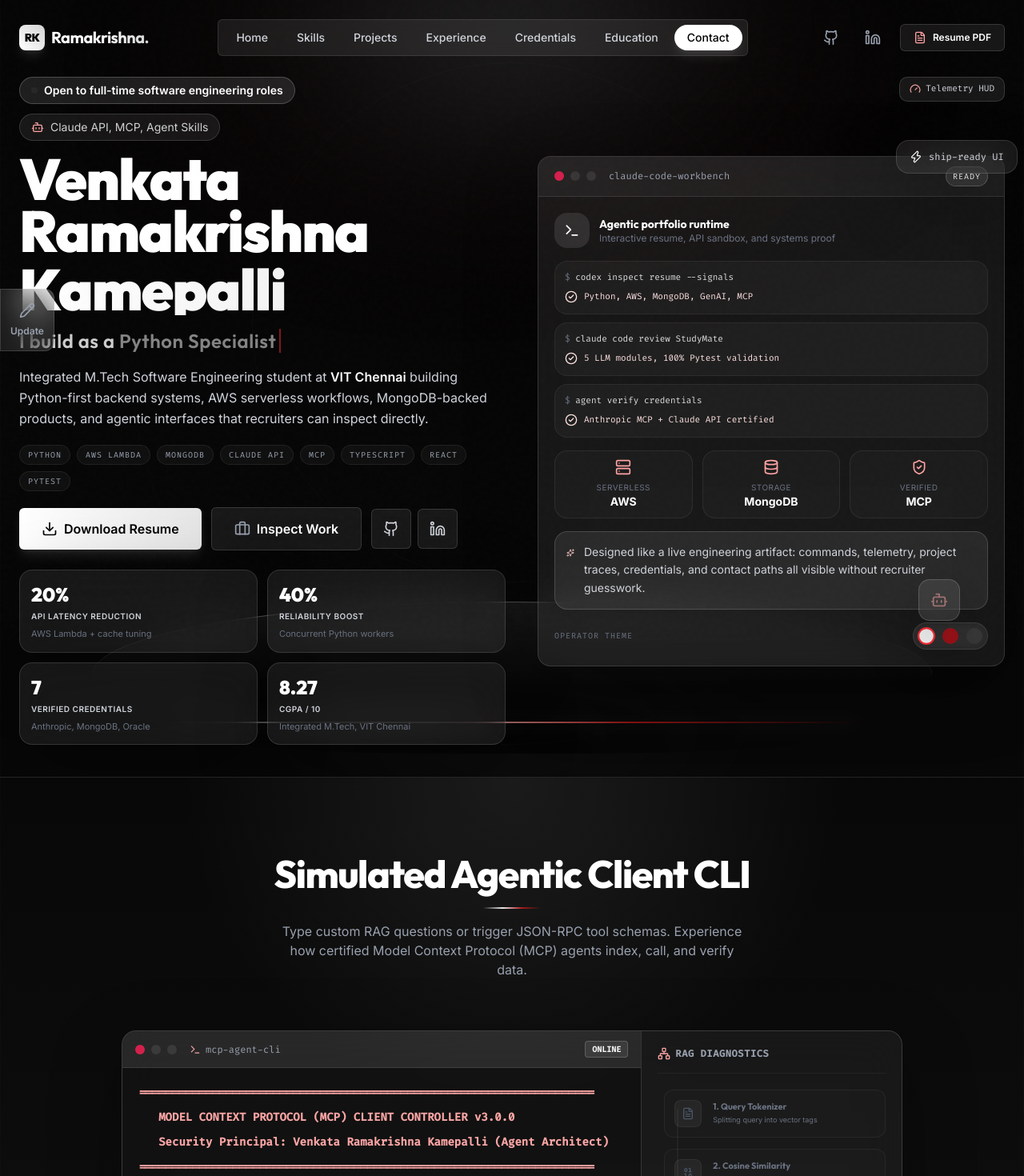
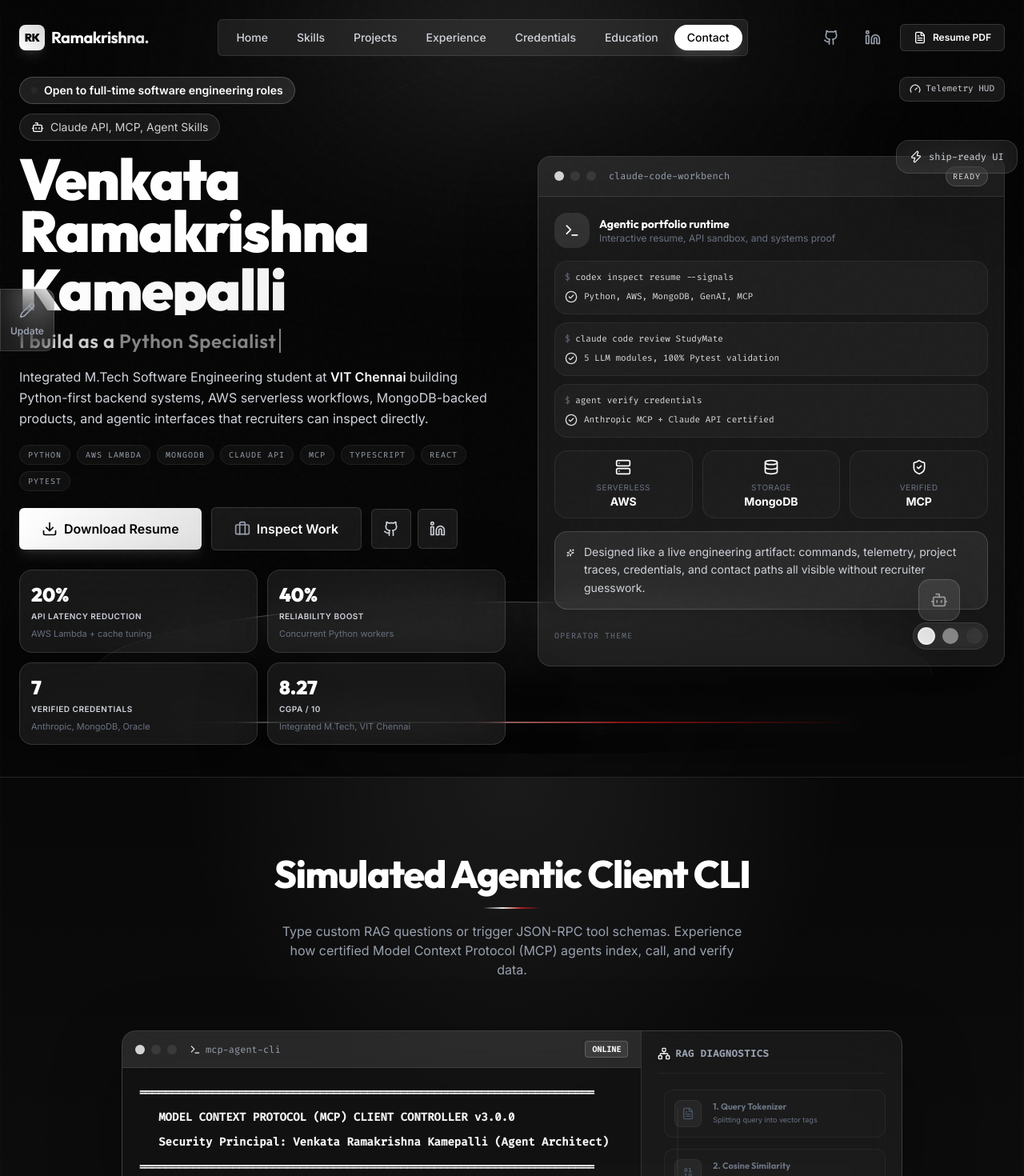
Before and after one commit to Ramakrishna9-R09/ramakrishna-portfolio, a React (Vite) app: page / in a window 1280 px wide. Shown: the top 1470 px of the page at 80% size. Built offline with nearby package versions, Linux system fonts and the light colour scheme.

Commit message:
Switch Tesla palette accents to white

```diff
--- a/src/App.tsx
+++ b/src/App.tsx
@@ -89,21 +89,21 @@
   };
 
   const themeGradients = {
-    purple: { color1: 'rgba(255, 255, 255, 0.09)', color2: 'rgba(185, 28, 28, 0.07)' },
-    emerald: { color1: 'rgba(244, 244, 245, 0.08)', color2: 'rgba(220, 38, 38, 0.06)' },
+    purple: { color1: 'rgba(255, 255, 255, 0.09)', color2: 'rgba(244, 244, 245, 0.05)' },
+    emerald: { color1: 'rgba(244, 244, 245, 0.08)', color2: 'rgba(255, 255, 255, 0.04)' },
     indigo: { color1: 'rgba(161, 161, 170, 0.08)', color2: 'rgba(255, 255, 255, 0.045)' }
   };
 
   const spotlightColors = {
     purple: 'rgba(255, 255, 255, 0.055)',
-    emerald: 'rgba(185, 28, 28, 0.045)',
+    emerald: 'rgba(255, 255, 255, 0.045)',
     indigo: 'rgba(244, 244, 245, 0.04)'
   };
 
   return (
     <EditModeProvider>
     <div
-      className="premium-shell min-h-screen text-white selection:bg-red-500/30 selection:text-white antialiased font-sans relative overflow-x-hidden"
+      className="premium-shell min-h-screen text-white selection:bg-white/30 selection:text-black antialiased font-sans relative overflow-x-hidden"
       style={{ '--spotlight-color': spotlightColors[activeTheme] } as React.CSSProperties}
     >
       <div className="automotive-background" />
@@ -114,10 +114,10 @@
 
       <div className="ambient-glow-container">
         <div className="ambient-glow-1 transition-all duration-1000" style={{ background: `radial-gradient(circle, rgba(255, 255, 255, 0.08) 0%, ${themeGradients[activeTheme].color1} 28%, rgba(3, 3, 3, 0) 72%)` }} />
-        <div className="ambient-glow-2 transition-all duration-1000" style={{ background: `radial-gradient(circle, rgba(185, 28, 28, 0.11) 0%, ${themeGradients[activeTheme].color2} 36%, rgba(3, 3, 3, 0) 72%)` }} />
+        <div className="ambient-glow-2 transition-all duration-1000" style={{ background: `radial-gradient(circle, rgba(255, 255, 255, 0.08) 0%, ${themeGradients[activeTheme].color2} 36%, rgba(3, 3, 3, 0) 72%)` }} />
       </div>
 
-      <div className="fixed top-0 left-0 h-[3px] bg-gradient-to-r from-white via-red-500 to-white z-50 transition-all duration-300" style={{ width: `${scrollProgress}%` }} />
+      <div className="fixed top-0 left-0 h-[3px] bg-gradient-to-r from-white via-neutral-300 to-white z-50 transition-all duration-300" style={{ width: `${scrollProgress}%` }} />
 
       <Navbar activeSection={activeSection} activeTheme={activeTheme} />
       <PerformanceMonitor />
--- a/src/components/AgentTerminal.tsx
+++ b/src/components/AgentTerminal.tsx
@@ -325,7 +325,7 @@
             {/* Terminal Title Bar */}
             <div className="bg-white/5 border-b border-white/10 px-4 py-3 flex items-center justify-between">
               <div className="flex items-center gap-2">
-                <span className="w-3 h-3 rounded-full bg-rose-500/80 inline-block" />
+                <span className="w-3 h-3 rounded-full bg-white/80 inline-block" />
                 <span className="w-3 h-3 rounded-full bg-amber-500/80 inline-block" />
                 <span className="w-3 h-3 rounded-full bg-emerald-500/80 inline-block" />
                 <span className="text-xs text-gray-400 font-mono ml-2 flex items-center gap-1.5 select-none">
@@ -351,7 +351,7 @@
                       : line.type === 'success'
                       ? 'text-emerald-400'
                       : line.type === 'error'
-                      ? 'text-rose-400'
+                      ? 'text-white'
                       : line.type === 'header'
                       ? 'text-purple-400 font-semibold'
                       : 'text-gray-400'
--- a/src/components/Certifications.tsx
+++ b/src/components/Certifications.tsx
@@ -100,7 +100,7 @@
                       </span>
                     )}
                     {isEditMode && (
-                      <button onClick={() => removeCert(idx)} className="text-red-400 hover:text-red-300 text-xs p-1">✕</button>
+                      <button onClick={() => removeCert(idx)} className="text-white/70 hover:text-white text-xs p-1">✕</button>
                     )}
                   </div>
                 </div>
--- a/src/components/EditableField.tsx
+++ b/src/components/EditableField.tsx
@@ -81,7 +81,7 @@
               onChange={(e) => handleChange(i, e.target.value)}
               className="flex-1 bg-white/10 border border-purple-500/40 rounded px-2 py-1 text-white text-sm outline-none"
             />
-            <button onClick={() => removeItem(i)} className="text-red-400 hover:text-red-300 text-xs px-1">✕</button>
+            <button onClick={() => removeItem(i)} className="text-white/70 hover:text-white text-xs px-1">✕</button>
           </div>
         ))}
         <button onClick={addItem} className="text-purple-400 hover:text-purple-300 text-xs text-left mt-1">+ Add item</button>
--- a/src/components/Hero.tsx
+++ b/src/components/Hero.tsx
@@ -81,7 +81,7 @@
   const styles = {
     purple: {
       pillBorder: 'border-white/15 text-white/80',
-      pillBot: 'text-red-300',
+      pillBot: 'text-white',
       glowClass: 'purple-horizon',
       buttonClass: 'from-white to-neutral-200 hover:from-white hover:to-white text-black shadow-white/10 hover:shadow-white/20',
       widgetClass: 'bg-white/10 text-white',
@@ -89,7 +89,7 @@
     },
     emerald: {
       pillBorder: 'border-white/15 text-white/80',
-      pillBot: 'text-red-300',
+      pillBot: 'text-white',
       glowClass: 'purple-horizon',
       buttonClass: 'from-white to-neutral-200 hover:from-white hover:to-white text-black shadow-white/10 hover:shadow-white/20',
       widgetClass: 'bg-white/10 text-white',
@@ -97,7 +97,7 @@
     },
     indigo: {
       pillBorder: 'border-white/15 text-white/80',
-      pillBot: 'text-red-300',
+      pillBot: 'text-white',
       glowClass: 'purple-horizon',
       buttonClass: 'from-white to-neutral-200 hover:from-white hover:to-white text-black shadow-white/10 hover:shadow-white/20',
       widgetClass: 'bg-white/10 text-white',
@@ -135,10 +135,10 @@
           style={{
             background:
               activeTheme === 'emerald'
-                ? 'radial-gradient(ellipse at 50% 30%, rgba(185, 28, 28, 0.12) 0%, rgba(255, 255, 255, 0.025) 50%, rgba(3, 3, 3, 0) 100%)'
+                ? 'radial-gradient(ellipse at 50% 30%, rgba(255, 255, 255, 0.10) 0%, rgba(244, 244, 245, 0.025) 50%, rgba(3, 3, 3, 0) 100%)'
                 : activeTheme === 'indigo'
                   ? 'radial-gradient(ellipse at 50% 30%, rgba(255, 255, 255, 0.10) 0%, rgba(161, 161, 170, 0.025) 50%, rgba(3, 3, 3, 0) 100%)'
-                  : 'radial-gradient(ellipse at 50% 30%, rgba(255, 255, 255, 0.12) 0%, rgba(185, 28, 28, 0.025) 50%, rgba(3, 3, 3, 0) 100%)',
+                  : 'radial-gradient(ellipse at 50% 30%, rgba(255, 255, 255, 0.12) 0%, rgba(244, 244, 245, 0.025) 50%, rgba(3, 3, 3, 0) 100%)',
             filter: 'blur(80px)',
           }}
         />
@@ -177,7 +177,7 @@
           </h1>
 
           <p className="text-lg md:text-2xl font-display font-semibold tracking-wide text-white/80 mb-4 min-h-8">
-            I build as a <span className="text-white border-r-2 border-red-500 pr-1 animate-pulse">{currentText}</span>
+            I build as a <span className="text-white border-r-2 border-white pr-1 animate-pulse">{currentText}</span>
           </p>
 
           <p className="text-gray-300 text-sm md:text-base max-w-2xl leading-relaxed mb-5">
@@ -242,7 +242,7 @@
           <div className="glass-card rounded-2xl border-white/15 overflow-hidden bg-black/55 shadow-2xl shadow-black/50">
             <div className="flex items-center justify-between px-5 py-3 border-b border-white/10 bg-white/[0.04]">
               <div className="flex items-center gap-2">
-                <span className="w-3 h-3 rounded-full bg-rose-500/80" />
+                <span className="w-3 h-3 rounded-full bg-white/80" />
                 <span className="w-3 h-3 rounded-full bg-amber-500/80" />
                 <span className="w-3 h-3 rounded-full bg-emerald-500/80" />
                 <span className="ml-2 text-xs font-mono text-gray-400">claude-code-workbench</span>
@@ -267,7 +267,7 @@
                     <p className="text-white/85">
                       <span className="text-gray-500">$</span> {line.prompt}
                     </p>
-                    <p className="mt-2 text-red-100 flex items-center gap-2">
+                    <p className="mt-2 text-white/85 flex items-center gap-2">
                       <CheckCircle2 className="w-4 h-4" />
                       {line.result}
                     </p>
@@ -290,7 +290,7 @@
               </div>
 
               <div className="mt-4 rounded-2xl border border-white/15 bg-white/[0.08] p-3.5 flex items-start gap-3">
-                <Sparkles className="w-5 h-5 text-red-200 mt-0.5" />
+                <Sparkles className="w-5 h-5 text-white mt-0.5" />
                 <p className="text-xs xl:text-sm text-gray-300 leading-relaxed">
                   Designed like a live engineering artifact: commands, telemetry, project traces, credentials, and contact paths all visible without recruiter guesswork.
                 </p>
@@ -299,8 +299,8 @@
               <div className="mt-4 flex items-center justify-between gap-4">
                 <div className="text-[10px] uppercase tracking-widest font-mono text-gray-500">Operator theme</div>
                 <div className="flex items-center gap-2.5 bg-white/5 border border-white/10 rounded-full p-1.5 backdrop-blur-md">
-                  <button aria-label="Black theme" onClick={() => setActiveTheme('purple')} className={`w-5 h-5 rounded-full bg-neutral-100 border-2 cursor-pointer transition-transform ${activeTheme === 'purple' ? 'border-red-500 scale-110' : 'border-transparent opacity-60 hover:opacity-100'}`} />
-                  <button aria-label="Performance theme" onClick={() => setActiveTheme('emerald')} className={`w-5 h-5 rounded-full bg-red-600 border-2 cursor-pointer transition-transform ${activeTheme === 'emerald' ? 'border-white scale-110' : 'border-transparent opacity-60 hover:opacity-100'}`} />
+                  <button aria-label="Black theme" onClick={() => setActiveTheme('purple')} className={`w-5 h-5 rounded-full bg-neutral-100 border-2 cursor-pointer transition-transform ${activeTheme === 'purple' ? 'border-white scale-110' : 'border-transparent opacity-60 hover:opacity-100'}`} />
+                  <button aria-label="Performance theme" onClick={() => setActiveTheme('emerald')} className={`w-5 h-5 rounded-full bg-neutral-300 border-2 cursor-pointer transition-transform ${activeTheme === 'emerald' ? 'border-white scale-110' : 'border-transparent opacity-60 hover:opacity-100'}`} />
                   <button aria-label="Midnight theme" onClick={() => setActiveTheme('indigo')} className={`w-5 h-5 rounded-full bg-neutral-700 border-2 cursor-pointer transition-transform ${activeTheme === 'indigo' ? 'border-white scale-110' : 'border-transparent opacity-60 hover:opacity-100'}`} />
                 </div>
               </div>
--- a/src/components/InteractiveBackground.tsx
+++ b/src/components/InteractiveBackground.tsx
@@ -62,7 +62,7 @@
     window.addEventListener('mouseleave', handleMouseLeave);
 
     const getThemeColor = (alpha: number) => {
-      if (activeTheme === 'emerald') return `rgba(185, 28, 28, ${alpha})`;
+      if (activeTheme === 'emerald') return `rgba(244, 244, 245, ${alpha})`;
       if (activeTheme === 'indigo') return `rgba(244, 244, 245, ${alpha})`;
       return `rgba(255, 255, 255, ${alpha})`;
     };
--- a/src/components/Navbar.tsx
+++ b/src/components/Navbar.tsx
@@ -55,23 +55,23 @@
     purple: {
       bg: 'from-white to-neutral-300 shadow-white/10 text-black',
       textGrad: 'from-white via-white to-neutral-300',
-      icon: 'text-red-300',
+      icon: 'text-white',
       activeTab: 'bg-white text-black shadow-lg shadow-white/10',
-      mobileActiveTab: 'bg-white/10 text-white border-l-2 border-red-500 pl-4'
+      mobileActiveTab: 'bg-white/10 text-white border-l-2 border-white pl-4'
     },
     emerald: {
-      bg: 'from-red-600 to-red-800 shadow-red-500/20',
-      textGrad: 'from-white via-white to-red-200',
-      icon: 'text-red-300',
+      bg: 'from-white to-neutral-300 shadow-white/10',
+      textGrad: 'from-white via-white to-neutral-300',
+      icon: 'text-white',
       activeTab: 'bg-white text-black shadow-lg shadow-white/10',
-      mobileActiveTab: 'bg-white/10 text-white border-l-2 border-red-500 pl-4'
+      mobileActiveTab: 'bg-white/10 text-white border-l-2 border-white pl-4'
     },
     indigo: {
       bg: 'from-neutral-700 to-neutral-950 shadow-white/10',
       textGrad: 'from-white via-white to-neutral-400',
-      icon: 'text-red-300',
+      icon: 'text-white',
       activeTab: 'bg-white text-black shadow-lg shadow-white/10',
-      mobileActiveTab: 'bg-white/10 text-white border-l-2 border-red-500 pl-4'
+      mobileActiveTab: 'bg-white/10 text-white border-l-2 border-white pl-4'
     }
   };
 
--- a/src/components/Projects.tsx
+++ b/src/components/Projects.tsx
@@ -122,7 +122,7 @@
               key={idx}
               onMouseMove={handleMouseMove}
               style={{
-                background: 'radial-gradient(350px circle at var(--mouse-x, 0px) var(--mouse-y, 0px), rgba(255, 255, 255, 0.09), rgba(185, 28, 28, 0.025), transparent), rgba(255, 255, 255, 0.02)'
+                background: 'radial-gradient(350px circle at var(--mouse-x, 0px) var(--mouse-y, 0px), rgba(255, 255, 255, 0.09), rgba(244, 244, 245, 0.025), transparent), rgba(255, 255, 255, 0.02)'
               }}
               className={`glass-card border-white/5 rounded-3xl p-6 flex flex-col justify-between hover:scale-[1.01] transition-transform duration-300 relative group overflow-hidden ${idx === 0 ? 'md:col-span-2 lg:grid lg:grid-cols-[1fr_0.72fr] lg:gap-8' : ''}`}
             >
@@ -141,7 +141,7 @@
                   </div>
                   <div className="flex items-center gap-2">
                     {isEditMode && (
-                      <button onClick={() => removeProject(idx)} className="text-red-400 hover:text-red-300 text-xs px-2 py-1 rounded hover:bg-red-500/10">Delete</button>
+                      <button onClick={() => removeProject(idx)} className="text-white/70 hover:text-white text-xs px-2 py-1 rounded hover:bg-white/10">Delete</button>
                     )}
                     <span className="text-xs text-gray-500 font-mono flex items-center gap-1.5">
                       <Calendar className="w-3.5 h-3.5 text-purple-400" />
--- a/src/index.css
+++ b/src/index.css
@@ -181,34 +181,34 @@
   background: #050505;
 }
 ::-webkit-scrollbar-thumb {
-  background: rgba(185, 28, 28, 0.38);
+  background: rgba(255, 255, 255, 0.26);
   border-radius: 4px;
 }
 ::-webkit-scrollbar-thumb:hover {
-  background: rgba(239, 68, 68, 0.62);
+  background: rgba(255, 255, 255, 0.48);
 }
 
 /* Glowing effects */
 .purple-horizon {
-  background: radial-gradient(ellipse at 50% 0%, rgba(255, 255, 255, 0.16) 0%, rgba(185, 28, 28, 0.08) 42%, rgba(3, 3, 3, 0) 72%);
+  background: radial-gradient(ellipse at 50% 0%, rgba(255, 255, 255, 0.16) 0%, rgba(244, 244, 245, 0.06) 42%, rgba(3, 3, 3, 0) 72%);
   filter: blur(70px);
   pointer-events: none;
 }
 
 .purple-horizon-bottom {
-  background: radial-gradient(ellipse at 50% 100%, rgba(255, 255, 255, 0.2) 0%, rgba(185, 28, 28, 0.08) 45%, rgba(3, 3, 3, 0) 76%);
+  background: radial-gradient(ellipse at 50% 100%, rgba(255, 255, 255, 0.2) 0%, rgba(244, 244, 245, 0.06) 45%, rgba(3, 3, 3, 0) 76%);
   filter: blur(60px);
   pointer-events: none;
 }
 
 .purple-beam {
-  background: linear-gradient(to top, rgba(255, 255, 255, 0.9), rgba(185, 28, 28, 0.42), rgba(255, 255, 255, 0.12), transparent);
+  background: linear-gradient(to top, rgba(255, 255, 255, 0.9), rgba(244, 244, 245, 0.34), rgba(255, 255, 255, 0.12), transparent);
   filter: blur(1px);
-  box-shadow: 0 0 30px rgba(185, 28, 28, 0.28);
+  box-shadow: 0 0 30px rgba(255, 255, 255, 0.18);
 }
 
 .purple-flare {
-  background: radial-gradient(circle at center, #fff 0%, rgba(185, 28, 28, 0.38) 20%, transparent 60%);
+  background: radial-gradient(circle at center, #fff 0%, rgba(244, 244, 245, 0.24) 20%, transparent 60%);
   filter: blur(15px);
   pointer-events: none;
 }
@@ -285,10 +285,10 @@
 
 @keyframes glow-pulse {
   0%, 100% {
-    box-shadow: 0 0 5px rgba(255, 255, 255, 0.14), inset 0 0 5px rgba(185, 28, 28, 0.08);
+    box-shadow: 0 0 5px rgba(255, 255, 255, 0.14), inset 0 0 5px rgba(244, 244, 245, 0.08);
   }
   50% {
-    box-shadow: 0 0 15px rgba(255, 255, 255, 0.28), inset 0 0 10px rgba(185, 28, 28, 0.18);
+    box-shadow: 0 0 15px rgba(255, 255, 255, 0.28), inset 0 0 10px rgba(244, 244, 245, 0.16);
   }
 }
 
@@ -309,7 +309,7 @@
 }
 
 .text-gradient-purple {
-  background: linear-gradient(135deg, #fff 0%, #ef4444 100%);
+  background: linear-gradient(135deg, #fff 0%, #d4d4d8 100%);
   -webkit-background-clip: text;
   -webkit-text-fill-color: transparent;
 }
@@ -381,7 +381,7 @@
 #certifications,
 #contact {
   background:
-    radial-gradient(circle at 18% 0%, rgba(185, 28, 28, 0.08), transparent 30%),
+    radial-gradient(circle at 18% 0%, rgba(255, 255, 255, 0.08), transparent 30%),
     linear-gradient(180deg, rgba(14, 14, 14, 0.98), rgba(5, 5, 5, 0.98)) !important;
 }
 
@@ -413,7 +413,7 @@
 #contact .purple-horizon,
 #contact .purple-horizon-bottom,
 footer .purple-horizon-bottom {
-  background: radial-gradient(ellipse at center, rgba(255, 255, 255, 0.14), rgba(185, 28, 28, 0.06) 38%, transparent 72%) !important;
+  background: radial-gradient(ellipse at center, rgba(255, 255, 255, 0.14), rgba(244, 244, 245, 0.05) 38%, transparent 72%) !important;
   filter: blur(76px) !important;
 }
 
@@ -475,7 +475,7 @@
 #contact [class*="text-indigo"],
 footer [class*="text-purple"],
 footer [class*="text-indigo"] {
-  color: #fca5a5 !important;
+  color: #f4f4f5 !important;
 }
 
 #agent-terminal [class*="border-purple"],
@@ -517,7 +517,7 @@
 #contact [class*="bg-indigo"],
 footer [class*="bg-purple"],
 footer [class*="bg-indigo"] {
-  background-color: rgba(185, 28, 28, 0.12) !important;
+  background-color: rgba(255, 255, 255, 0.085) !important;
   background-image: none !important;
 }
 
@@ -604,7 +604,7 @@
 button.fixed.bottom-6.right-6 svg,
 .fixed.top-24.right-6 svg,
 .fixed.top-36.right-6 svg {
-  color: #fca5a5 !important;
+  color: #f4f4f5 !important;
 }
 
 .fixed.top-24.right-6 {
@@ -613,7 +613,7 @@
   border-color: rgba(255, 255, 255, 0.14) !important;
 }
 
-/* Tesla mode hard reset: keep every panel on black, graphite, white, and red. */
+/* Tesla mode hard reset: keep every panel on black, graphite, and white. */
 body [class*="text-purple"],
 body [class*="text-indigo"],
 body [class*="text-blue"],
@@ -624,7 +624,9 @@
 body [class*="text-amber"],
 body [class*="text-orange"],
 body [class*="text-pink"],
-body [class*="text-violet"] {
+body [class*="text-violet"],
+body [class*="text-red"],
+body [class*="text-rose"] {
   color: #f4f4f5 !important;
 }
 
@@ -638,7 +640,9 @@
 body [class*="hover:text-amber"]:hover,
 body [class*="hover:text-orange"]:hover,
 body [class*="hover:text-pink"]:hover,
-body [class*="hover:text-violet"]:hover {
+body [class*="hover:text-violet"]:hover,
+body [class*="hover:text-red"]:hover,
+body [class*="hover:text-rose"]:hover {
   color: #ffffff !important;
 }
 
@@ -652,7 +656,9 @@
 body [class*="border-amber"],
 body [class*="border-orange"],
 body [class*="border-pink"],
-body [class*="border-violet"] {
+body [class*="border-violet"],
+body [class*="border-red"],
+body [class*="border-rose"] {
   border-color: rgba(255, 255, 255, 0.18) !important;
 }
 
@@ -666,7 +672,9 @@
 body [class*="hover:border-amber"]:hover,
 body [class*="hover:border-orange"]:hover,
 body [class*="hover:border-pink"]:hover,
-body [class*="hover:border-violet"]:hover {
+body [class*="hover:border-violet"]:hover,
+body [class*="hover:border-red"]:hover,
+body [class*="hover:border-rose"]:hover {
   border-color: rgba(255, 255, 255, 0.34) !important;
 }
 
@@ -680,7 +688,9 @@
 body [class*="bg-amber"],
 body [class*="bg-orange"],
 body [class*="bg-pink"],
-body [class*="bg-violet"] {
+body [class*="bg-violet"],
+body [class*="bg-red"],
+body [class*="bg-rose"] {
   background-color: rgba(255, 255, 255, 0.085) !important;
   background-image: none !important;
 }
@@ -696,6 +706,8 @@
 body [class*="from-orange"],
 body [class*="from-pink"],
 body [class*="from-violet"],
+body [class*="from-red"],
+body [class*="from-rose"],
 body [class*="via-purple"],
 body [class*="via-indigo"],
 body [class*="via-blue"],
@@ -707,6 +719,8 @@
 body [class*="via-orange"],
 body [class*="via-pink"],
 body [class*="via-violet"],
+body [class*="via-red"],
+body [class*="via-rose"],
 body [class*="to-purple"],
 body [class*="to-indigo"],
 body [class*="to-blue"],
@@ -717,10 +731,12 @@
 body [class*="to-amber"],
 body [class*="to-orange"],
 body [class*="to-pink"],
-body [class*="to-violet"] {
+body [class*="to-violet"],
+body [class*="to-red"],
+body [class*="to-rose"] {
   --tw-gradient-from: #ffffff var(--tw-gradient-from-position) !important;
   --tw-gradient-via: #f4f4f5 var(--tw-gradient-via-position) !important;
-  --tw-gradient-to: #b91c1c var(--tw-gradient-to-position) !important;
+  --tw-gradient-to: #d4d4d8 var(--tw-gradient-to-position) !important;
 }
 
 body button[class*="bg-purple"],
@@ -734,6 +750,8 @@
 body button[class*="bg-orange"],
 body button[class*="bg-pink"],
 body button[class*="bg-violet"],
+body button[class*="bg-red"],
+body button[class*="bg-rose"],
 body a[class*="from-purple"],
 body a[class*="from-indigo"],
 body a[class*="from-blue"],
@@ -744,7 +762,9 @@
 body a[class*="from-amber"],
 body a[class*="from-orange"],
 body a[class*="from-pink"],
-body a[class*="from-violet"] {
+body a[class*="from-violet"],
+body a[class*="from-red"],
+body a[class*="from-rose"] {
   background: linear-gradient(180deg, #ffffff, #e7e7e7) !important;
   color: #050505 !important;
   border-color: rgba(255, 255, 255, 0.45) !important;
@@ -761,14 +781,16 @@
 body [class*="shadow-amber"],
 body [class*="shadow-orange"],
 body [class*="shadow-pink"],
-body [class*="shadow-violet"] {
+body [class*="shadow-violet"],
+body [class*="shadow-red"],
+body [class*="shadow-rose"] {
   box-shadow: 0 24px 70px rgba(0, 0, 0, 0.34) !important;
 }
 
 body input,
 body textarea,
 body select {
-  accent-color: #b91c1c;
+  accent-color: #f4f4f5;
 }
 
 body input[type="range"] {
```
Also changed, not shown: src/components/ArchitectureExplorer.tsx (+6 -6 lines), src/components/Skills.tsx (+4 -4 lines).
